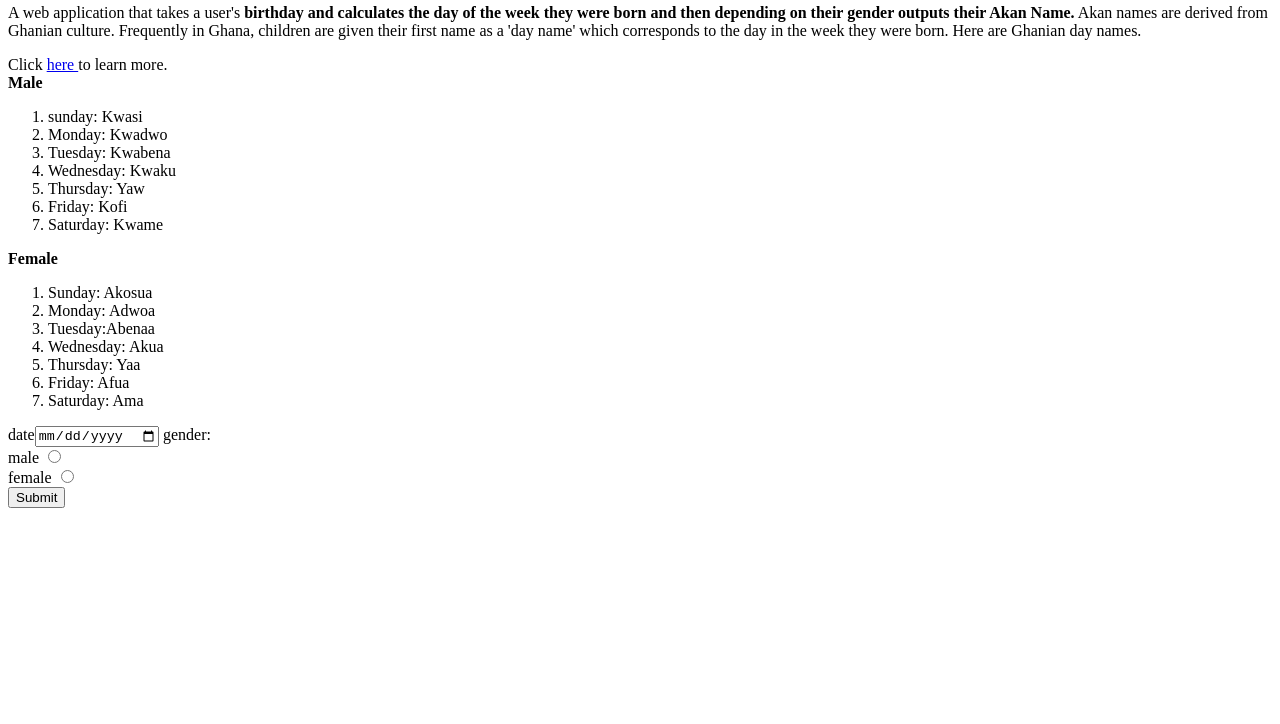
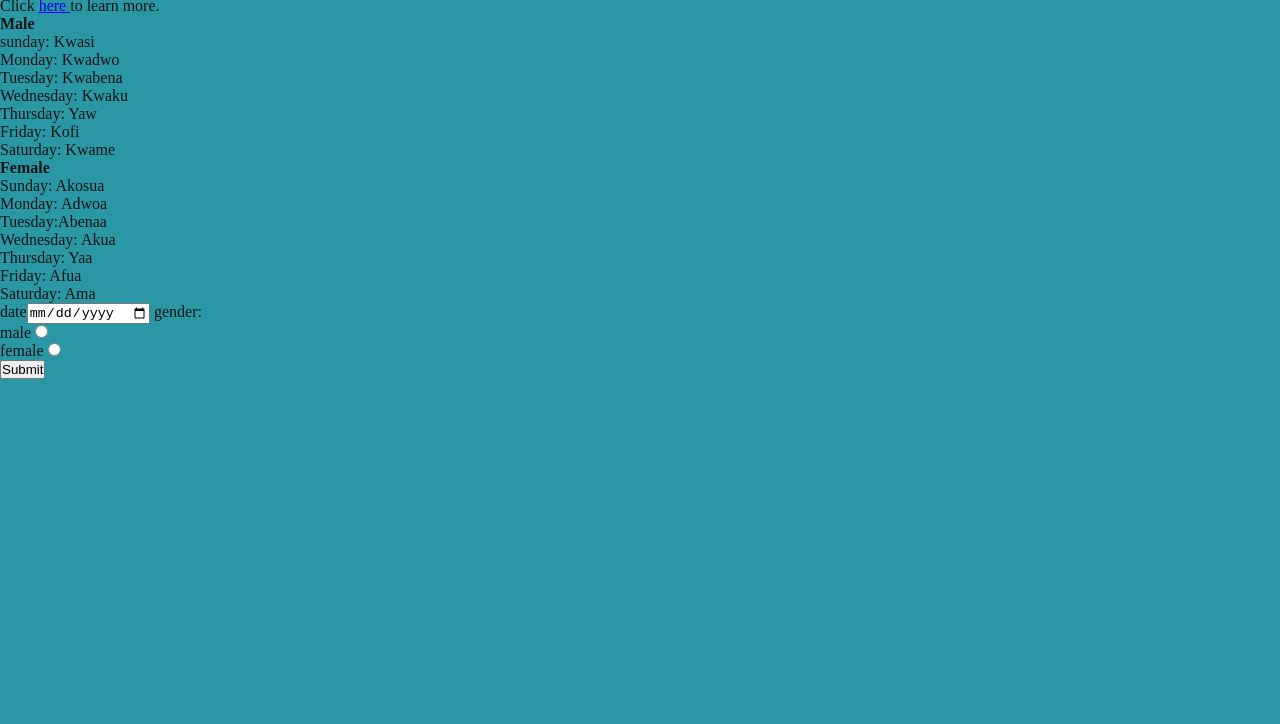
Before and after one commit to janeffer945/my-ip, a plain HTML site: page index.html in a window 1280 px wide. Shown: the part 76-800 px from the top of the page. Drawn offline with Linux system fonts and the light colour scheme.

Commit message:
changed background color

```diff
--- /dev/null
+++ b/css/style.css
@@ -0,0 +1,11 @@
+*{
+    margin:0px;
+    padding:0px;
+    box-sizing:bordex-box;
+}
+
+body{
+    color: rgb(20, 19, 19);
+    font-weight: 500;
+    background-color: rgb(42, 151, 165);
+}
--- a/index.html
+++ b/index.html
@@ -4,7 +4,7 @@
     <meta charset="UTF-8">
     <meta http-equiv="X-UA-Compatible" content="IE=edge">
     <meta name="viewport" content="width=device-width, initial-scale=1.0">
-    <link rel="stylesheet" href="style.css">
+    <link rel="stylesheet" href="css/style.css">
     <title>Document</title>
 </head>
 <body>
```
Also changed, not shown: 1 other file.
